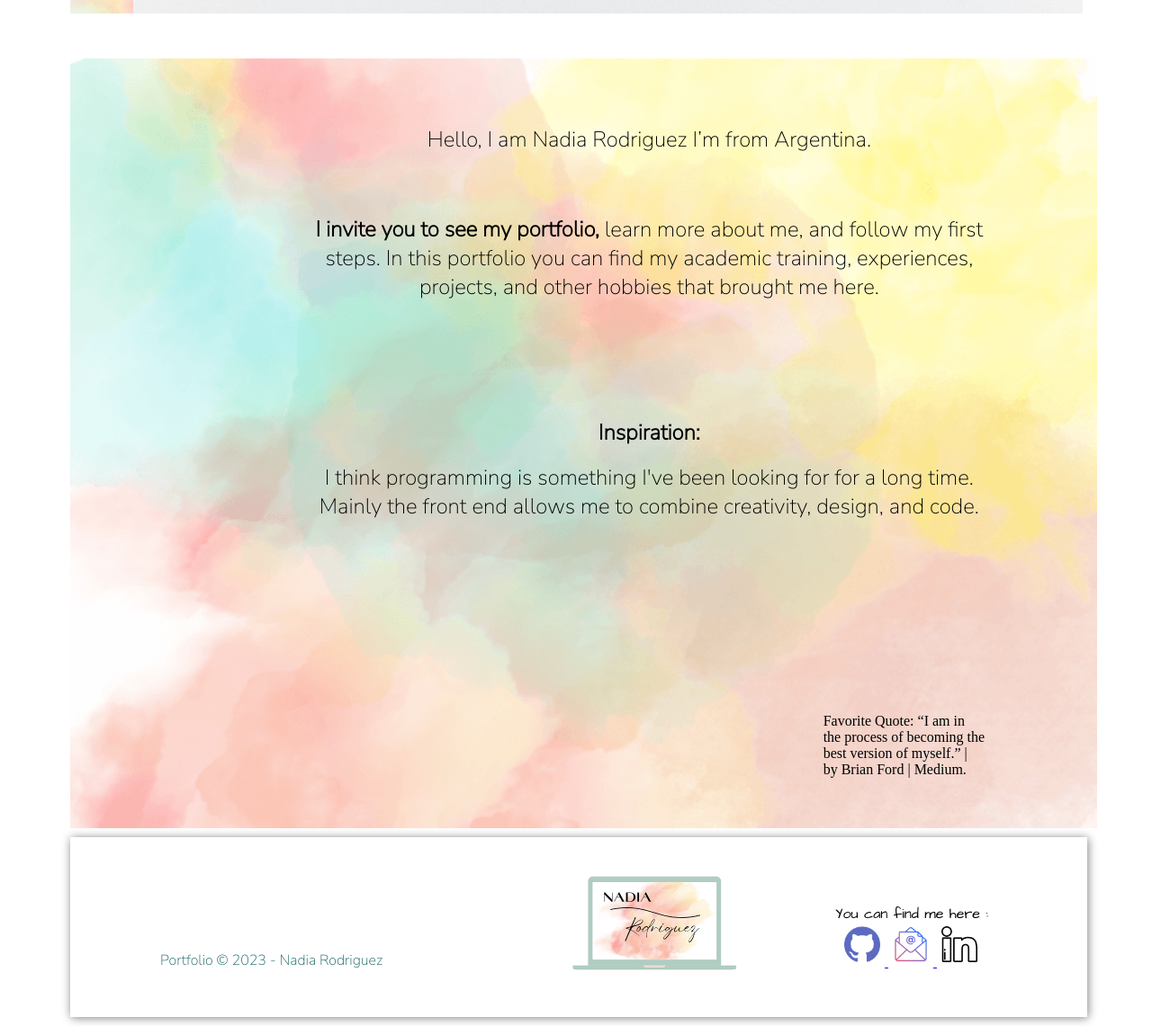
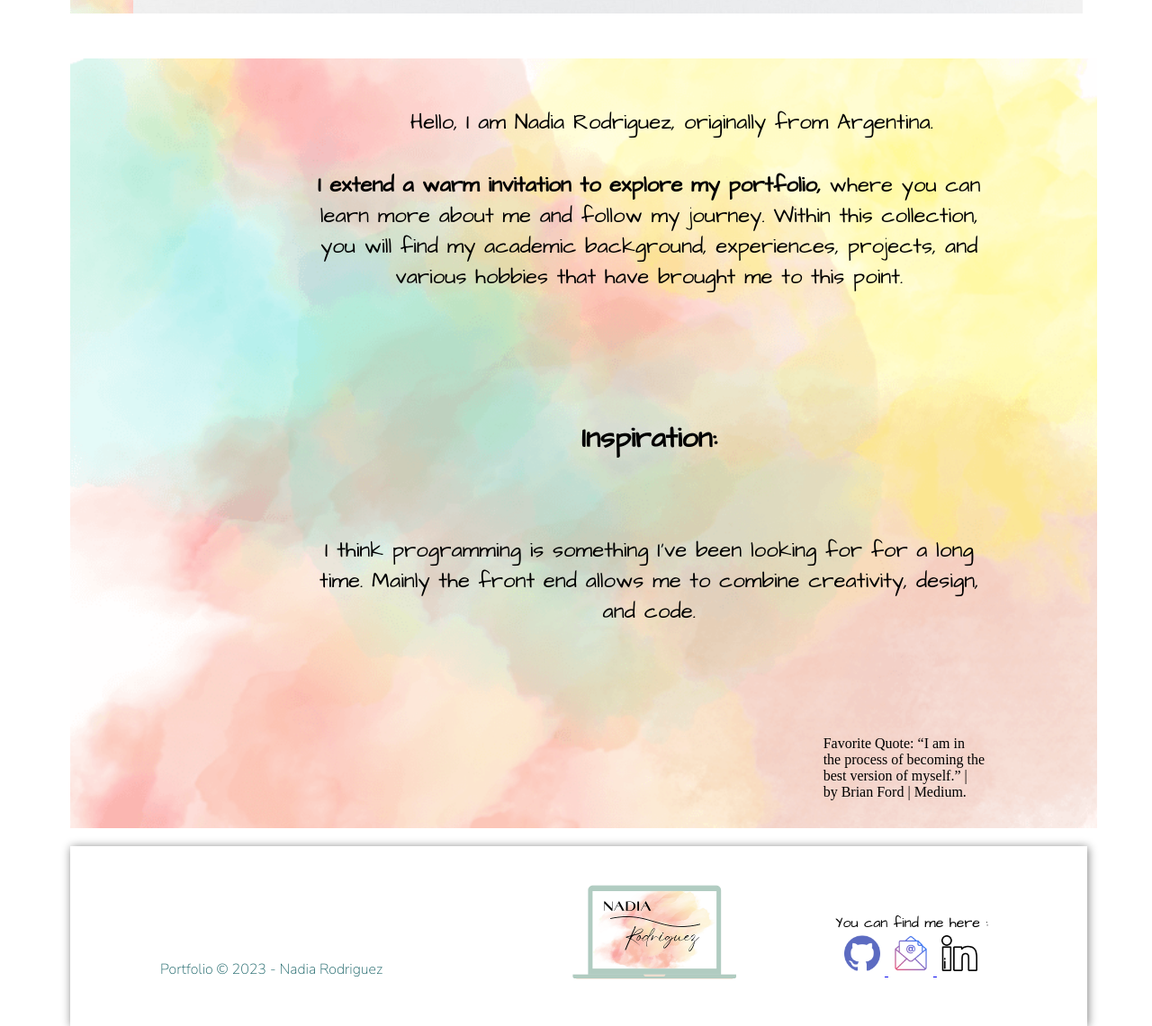
Before and after one commit to NaNajli/wdd130, a plain HTML site: page nadia_rodriguez_portfolio/home.html in a window 1280 px wide. Shown: the part 534-1675 px from the top of the page at 90% size. Drawn offline with Linux system fonts and the light colour scheme; a web font is replaced by a local one.

Commit message:
Submit Final

```diff
--- a/nadia_rodriguez_portfolio/home.html
+++ b/nadia_rodriguez_portfolio/home.html
@@ -41,10 +41,10 @@
 </header>
 <main>
     <div id="background"></div>
-      <div class = "welcome"><p>Hello, I am Nadia Rodriguez I’m from Argentina.</p></div>
-      <div class ="welcomeo"><p><strong> I invite you to see my portfolio,</strong> learn more about me, and follow my first steps.
-          In this portfolio you can find my academic training, experiences, projects,
-          and other hobbies that brought me here.</p></div>
+      <div class = "welcome"><p>Hello, I am Nadia Rodriguez, originally from Argentina.</p></div>
+      <div class ="welcomeo"><p><strong> I extend a warm invitation to explore my portfolio,</strong> where
+         you can learn more about me and follow my journey. Within this collection, you will find my academic
+          background, experiences, projects, and various hobbies that have brought me to this point.</p></div>
       <div class = "weltitle"><p><strong>Inspiration:</strong></div>
       <div class ="welcome1"><p> I think programming is
           something I've been looking for for a long time. Mainly the front end allows
--- a/nadia_rodriguez_portfolio/styles/styles.css
+++ b/nadia_rodriguez_portfolio/styles/styles.css
@@ -9,6 +9,8 @@
   --heading-font: "Architects+Daughter";
   --paragraph-font: Nunito Sans, Sono , sans-serif;
 }
+.resolution{width: 99%;}
+
 .homenav{font-family: "Nunito Sans";
     font-size: 20px;
     margin-top: 35px;
@@ -93,23 +95,24 @@ li a:hover {
 
 main{display:grid;
      grid-template-columns:1fr 1fr 1fr 1fr 1fr 1fr 1fr 1fr 1fr 1fr;
-     grid-template-rows: 2fr 1fr 2fr 1fr;
+     grid-template-rows: 1fr 1fr 1fr  1fr 1fr;
      row-gap: 5px;
             }
 
 .heading{font-family:"Architects Daughter";
-          font-size: 2em;
           text-align:right;
           margin-right: 65px;
           margin-top: 40px;
           padding-top: 0px;
+          font-size:2em;
           }
 
 
- .keyboard{width:80%;
+ .keyboard{width:40%;
            }
+
  .back2{ grid-column:1/10;
-         grid-row:1/8;
+         grid-row:1/6;
          margin-left:70px;
          width: 105%;
          margin-top: 50px;
@@ -120,47 +123,50 @@ main{display:grid;
  .welcome {
            grid-column: 4/10;
            grid-row: 1/8;
-           font-family: "Nunito Sans";
+           font-family: "Architects Daughter";
            z-index: 1;
            font-size: 1.5em;
            text-align: center;
-           margin-top: 100px;
-
+           margin-top: 80px;
+           margin-left: 50px;
+           margin-bottom: 150px;
           }
+.prube{background-color: #00C49A;}
 
 .welcomeo{grid-column: 4/10;
           grid-row: 1/8;
-          font-family: "Nunito Sans";
+          font-family: "Architects Daughter";
           z-index: 1;
           font-size: 1.5em;
-          margin-top:200px;
           text-align: center;
+          margin-top:150px;
            }
 
 .weltitle{grid-column: 4/10;
-  grid-row: 3/8;
-  font-family: "Nunito Sans";
-  z-index: 1;
-  text-align: center;
-  font-size: 1.5em;
-  margin-top: 50px;}
+          grid-row: 3/8;
+          font-family: "Architects Daughter";
+          z-index: 1;
+          text-align: center;
+          font-size: 2em;
+          margin-top: 50px;
+         }
 
 .welcome1{grid-column: 4/10;
-          grid-row: 3/8;
-          font-family: "Nunito Sans";
+          grid-row: 4/8;
+          font-family: "Architects Daughter";
           z-index: 1;
           text-align: center;
           font-size: 1.5em;
-          margin-top: 100px;
+          margin-top:2px;
+          padding-top: 2px;
           }
 
 .welcome2{ grid-column:9/10;
-           grid-row: 7/8;
+           grid-row: 5/8;
            z-index: 1;
           width: 180px;
           font-family:fono;
-          margin-bottom: 50px;
-
+          margin-top: 50px;
           }
 
 
@@ -437,11 +443,11 @@ br {font-family: Nunito Sans;
      to {opacity: 1}
  }
 
-   @media only screen and (max-width: 300px) {
-     .prev, .next,.text {font-size: 11px}
+@media only screen and (max-width: 300px) {
+.prev, .next,.text {font-size: 12px}
  }
 
  @media screen and (max-height: 450px) {
-  .sidenav {padding-top: 15px;}
+ .sidenav {padding-top: 15px;}
   .sidenav a {font-size: 18px;}
 }
--- a/wwr/styles/style.css
+++ b/wwr/styles/style.css
@@ -433,6 +433,7 @@ button {
         font-size: 25px;
         color: #6f7364;
     }
+
     .rivers-card, .camping-card, .rapids-card {
         margin: 50px auto;
         width: 60%;
```
Also changed, not shown: nadia_rodriguez_portfolio/whyme.html (+6 -7 lines).
